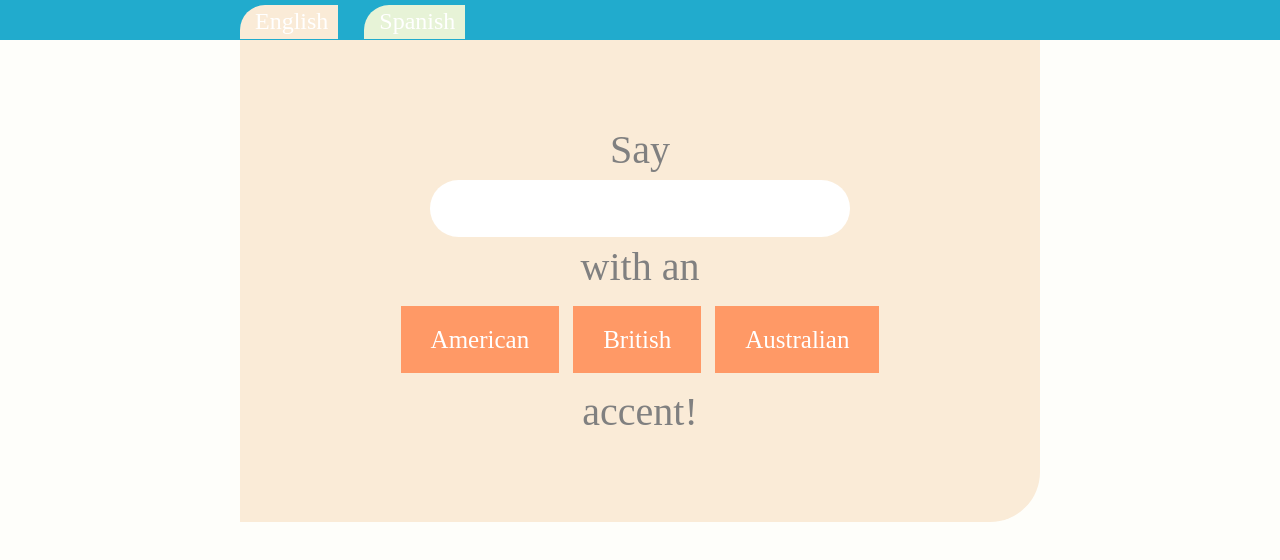
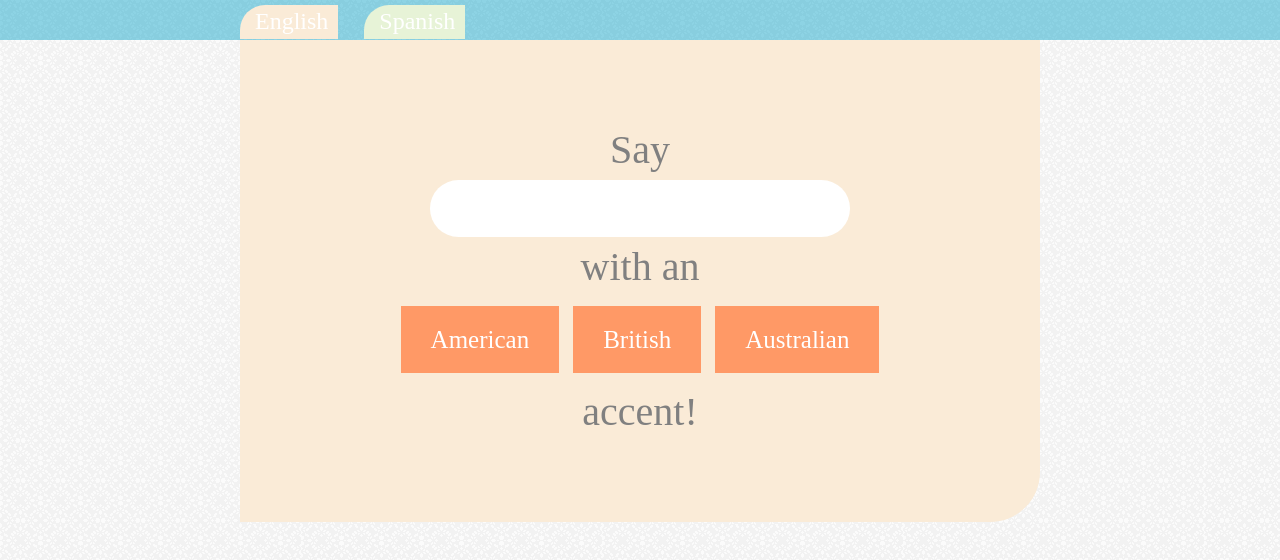
Before and after one commit to kim-n/Accent-Site, a plain HTML site: page index.html in a window 1280 px wide. Drawn offline with nearby package versions, Linux system fonts and the light colour scheme; a web font is replaced by a local one.

Commit message:
Adds background image

```diff
--- a/css/stylesheet.css
+++ b/css/stylesheet.css
@@ -10,6 +10,9 @@ html, body, nav, div, span, section, a, form, input{
 body {
   line-height: 1;
   background: #FEFEFA;
+/*  image from: http://subtlepatterns.com/light-fray/*/
+  background-image: url('grey.png');
+  background-repeat:repeat;
   font-family: 'Baumans' sans-serif;
 }
 
@@ -29,7 +32,7 @@ a:hover {
 
 /*=== NAV ===*/
 nav {
-  background: #21ABCD;
+  background: rgba(33, 171, 205, .5);
   font-size: 32px;
   height: 40px;
   color: white;
```
Also changed, not shown: css/grey.png (added), 1 other file.
